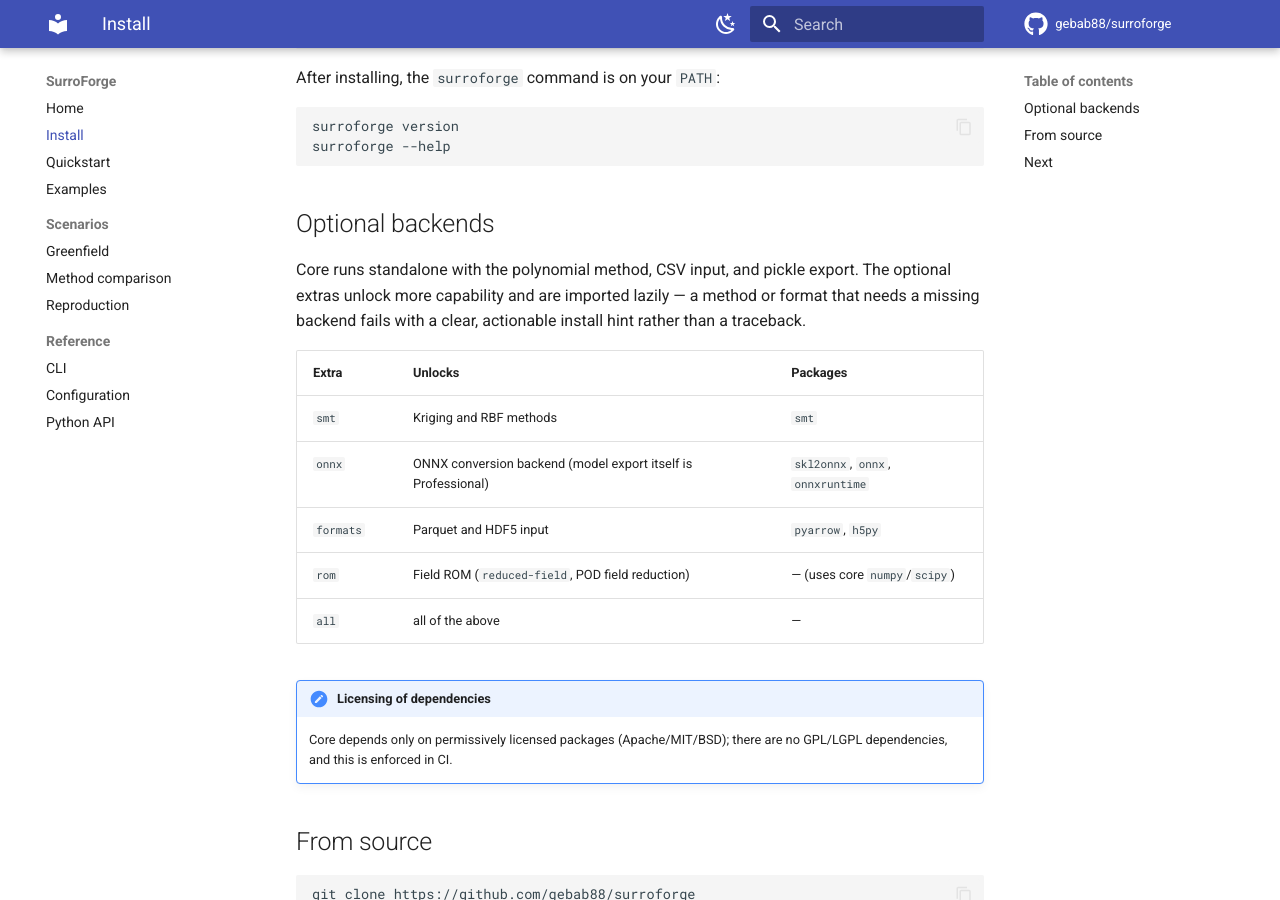
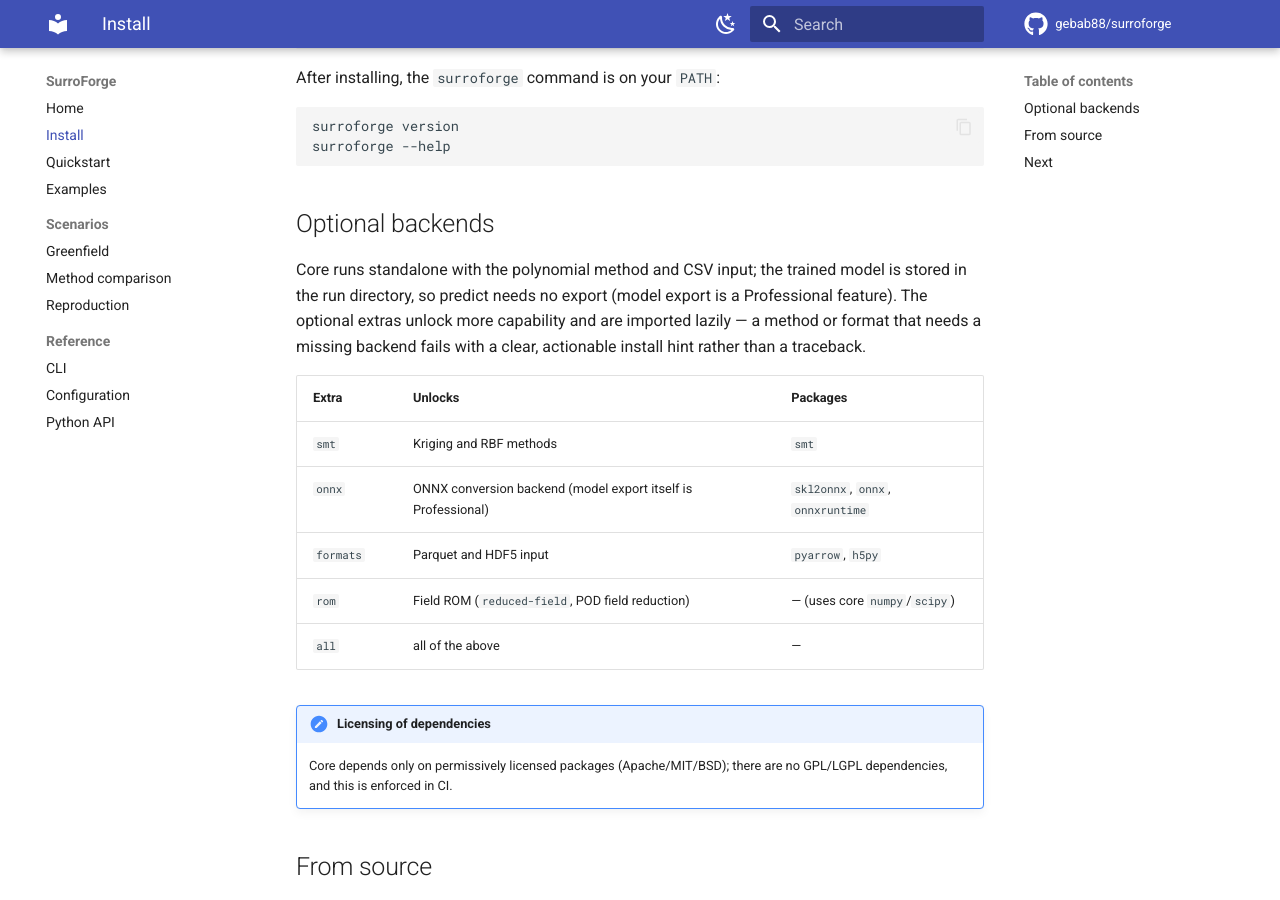
Before and after one commit to gebab88/surroforge, an MkDocs documentation site: the page built from docs/install.md, in a window 1280 px wide and 900 px high, scrolled down 307 px. Built offline with MkDocs 1.6.1 and Material for MkDocs 9.7.7, drawn with Linux system fonts in a browser that asks for light colours; comment, search, counter and statistics services are not loaded.

Commit message:
docs,test(editions): final-review fixes — install.md pickle-export claim, export edition notes, exact core-only error assertion

```diff
--- a/docs/install.md
+++ b/docs/install.md
@@ -20,10 +20,11 @@ surroforge --help
 
 ## Optional backends
 
-Core runs standalone with the polynomial method, CSV input, and pickle export.
-The optional extras unlock more capability and are imported lazily — a method or
-format that needs a missing backend fails with a clear, actionable install hint
-rather than a traceback.
+Core runs standalone with the polynomial method and CSV input; the trained model
+is stored in the run directory, so predict needs no export (model export is a
+Professional feature). The optional extras unlock more capability and are imported
+lazily — a method or format that needs a missing backend fails with a clear,
+actionable install hint rather than a traceback.
 
 | Extra | Unlocks | Packages |
 |---|---|---|
```
Also changed, not shown: docs/scenarios/greenfield.md (+3 -2 lines), 2 other files.
